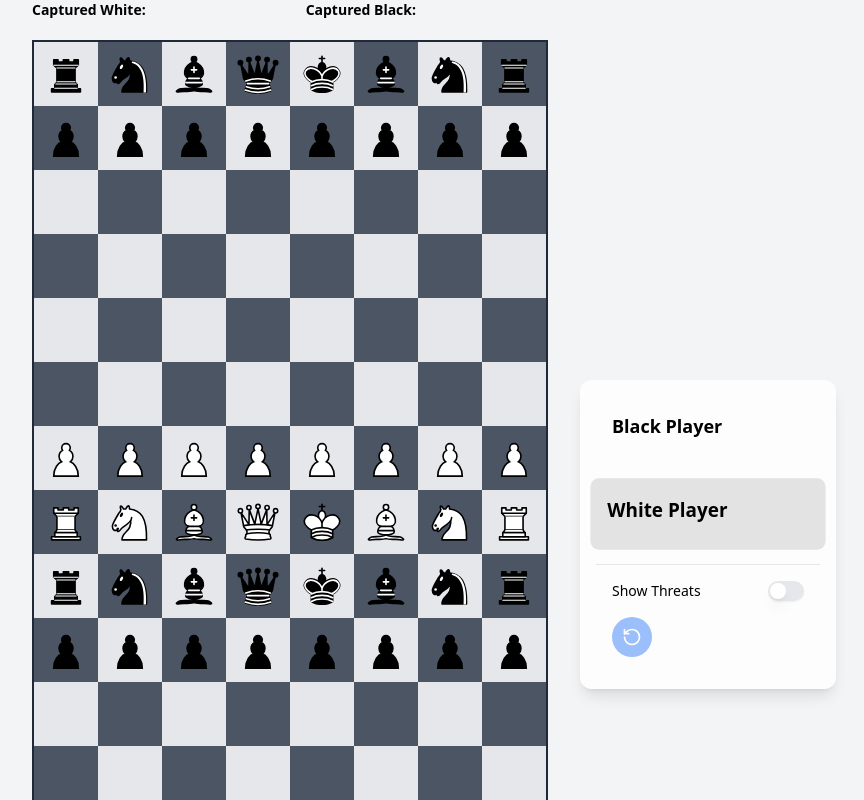
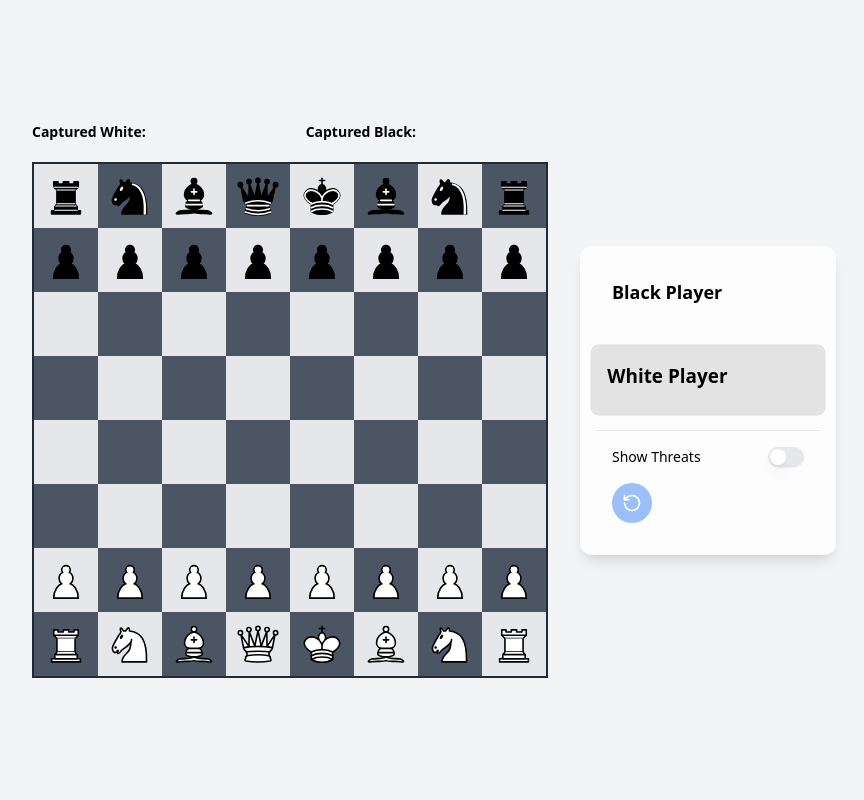
Before and after one commit to dowells-mike/chess-game, a React (Create React App) app: page / in a window 1280 px wide. Shown: the top 800 px of the page, without its empty margins (206-1070 px from the left). Built offline with nearby package versions, Linux system fonts and the light colour scheme.

Commit message:
higlights changes

```diff
--- a/src/App.tsx
+++ b/src/App.tsx
@@ -402,7 +402,7 @@ const App: React.FC = () => {
         </div>
 
         {/* Board */}
-        <div className="grid grid-cols-8 gap-0 border-2 border-gray-800 relative">
+        <div className="grid grid-cols-8 gap-0 border-2 border-gray-800">
           {board.map((row, rowIndex) =>
             row.map((piece, colIndex) => {
               const pos = `${rowIndex},${colIndex}` as Position;
@@ -428,105 +428,12 @@ const App: React.FC = () => {
                   key={pos}
                   className={`w-16 h-16 flex items-center justify-center relative
                     ${isDark ? "bg-gray-600" : "bg-gray-200"}
-                    ${
-                      isSelected
-                        ? "after:absolute after:inset-0 after:bg-green-400 after:bg-opacity-30 after:pointer-events-none"
-                        : ""
-                    }
-                    ${
-                      isValidTarget && !isAttackableBySelected
-                        ? "after:absolute after:inset-0 after:bg-green-400 after:bg-opacity-50 after:pointer-events-none"
-                        : ""
-                    }
-                    ${
-                      isUnderAttack
-                        ? "after:absolute after:inset-0 after:bg-red-400 after:bg-opacity-40 after:pointer-events-none"
-                        : ""
-                    }
-                    ${
-                      isAttackableBySelected
-                        ? "after:absolute after:inset-0 after:bg-red-600 after:bg-opacity-50 after:pointer-events-none"
-                        : ""
-                    }
-                    ${
-                      isLastMoveFrom
-                        ? "after:absolute after:inset-0 after:bg-yellow-200 after:bg-opacity-40 after:pointer-events-none"
-                        : ""
-                    }
-                    ${
-                      isLastMoveTo
-                        ? "after:absolute after:inset-0 after:bg-yellow-400 after:bg-opacity-40 after:pointer-events-none"
-                        : ""
-                    }
+                    ${isLastMoveFrom || isLastMoveTo ? "bg-yellow-200" : ""}
+                    ${isUnderAttack ? "bg-red-400" : ""}
+                    ${isSelected ? "bg-blue-400" : ""}
+                    ${isValidTarget && !isAttackableBySelected ? "bg-green-400" : ""}
+                    ${isAttackableBySelected ? "bg-red-600" : ""}
                     cursor-pointer transition-colors duration-300
-                  `}
-                  onClick={() => handleSquareClick(pos)}
-                >
-                  {piece && !animatingPiece && (
-                    <img
-                      src={`/${piece.color}${piece.type.toUpperCase()}.svg`}
-                      alt={`${piece.color}${piece.type}`}
-                      className="w-12 h-12 transition-transform duration-300"
-                    />
-                  )}
-                </div>
-              );
-            })
-          )}
-
-          {/* Animated piece overlay */}
-          {animatingPiece && (
-            <div
-              className="absolute pointer-events-none transition-all duration-300"
-              style={{
-                width: "4rem", // matches w-16
-                height: "4rem", // matches h-16
-                transform: `translate(${
-                  Number(animatingPiece.to.split(",")[1]) * 100
-                }%, ${Number(animatingPiece.to.split(",")[0]) * 100}%)`,
-              }}
-            >
-              <img
-                src={`/${
-                  animatingPiece.piece.color
-                }${animatingPiece.piece.type.toUpperCase()}.svg`}
-                alt={`${animatingPiece.piece.color}${animatingPiece.piece.type}`}
-                className="w-12 h-12"
-              />
-            </div>
-          )}
-          {board.map((row, rowIndex) =>
-            row.map((piece, colIndex) => {
-              const pos = `${rowIndex},${colIndex}` as Position;
-              const isSelected = selectedPos === pos;
-              const isValidTarget =
-                selectedPos && isValidMove(selectedPos, pos);
-              const isDark = (rowIndex + colIndex) % 2 === 1;
-              const isUnderAttack =
-                showThreats &&
-                piece &&
-                piece.color === turn &&
-                isSquareUnderAttack(pos, turn === "w" ? "b" : "w");
-              const isAttackableBySelected =
-                selectedPos &&
-                piece &&
-                piece.color !== turn &&
-                isValidMove(selectedPos, pos);
-
-              return (
-                <div
-                  key={pos}
-                  className={`w-16 h-16 flex items-center justify-center
-                    ${isDark ? "bg-gray-600" : "bg-gray-200"}
-                    ${isSelected ? "bg-blue-400" : ""}
-                    ${
-                      isValidTarget && !isAttackableBySelected
-                        ? "bg-green-400"
-                        : ""
-                    }
-                    ${isUnderAttack ? "bg-red-400" : ""}
-                    ${isAttackableBySelected ? "bg-red-600" : ""}
-                    cursor-pointer
                   `}
                   onClick={() => handleSquareClick(pos)}
                 >
@@ -534,7 +441,7 @@ const App: React.FC = () => {
                     <img
                       src={`/${piece.color}${piece.type.toUpperCase()}.svg`}
                       alt={`${piece.color}${piece.type}`}
-                      className="w-12 h-12"
+                      className={`w-12 h-12 ${isSelected ? 'ring-4 ring-blue-500 ring-opacity-75 rounded-sm' : ''}`}
                     />
                   )}
                 </div>
```
